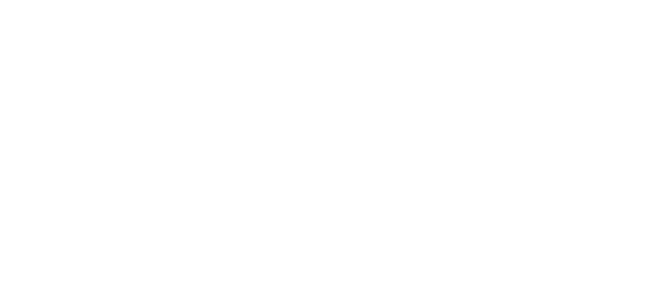
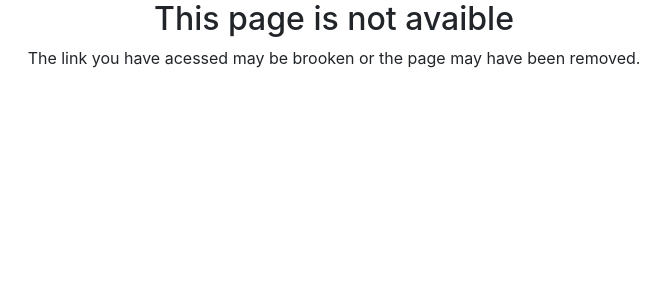
Before and after one commit to otiagoluz/onepic, an Angular app: page / in a window 1280 px wide. Shown: the top 300 px of the page, without its empty margins (306-976 px from the left). Built offline with nearby package versions, Linux system fonts and the light colour scheme.

Commit message:
Ativated Route

```diff
--- a/src/app/app.module.ts
+++ b/src/app/app.module.ts
@@ -4,6 +4,7 @@
 
 import { PhotosModule } from './photos/photos.module';
 import { AppRoutingModule } from './app-routing.module';
+import { ErrorsModule } from './errors/errors.module';
 
 
 
@@ -15,6 +16,7 @@
     BrowserModule,
     PhotosModule,
     AppRoutingModule,
+    ErrorsModule
   ],
   providers: [],
   bootstrap: [AppComponent]
--- /dev/null
+++ b/src/app/errors/not-found/not-found.component.html
@@ -0,0 +1,7 @@
+<div class="text-center">
+  <h2>This page is not avaible</h2>
+  <p>
+    The link you have acessed may be brooken or
+    the page may have been removed.
+  </p>
+</div>
--- /dev/null
+++ b/src/app/errors/not-found/not-found.component.ts
@@ -0,0 +1,15 @@
+import { Component, OnInit } from '@angular/core';
+
+@Component({
+  selector: 'app-not-found',
+  templateUrl: './not-found.component.html',
+  styleUrls: ['./not-found.component.css']
+})
+export class NotFoundComponent implements OnInit {
+
+  constructor() { }
+
+  ngOnInit(): void {
+  }
+
+}
--- a/src/app/photos/photo-list/photo-list.component.ts
+++ b/src/app/photos/photo-list/photo-list.component.ts
@@ -1,5 +1,6 @@
 import { Component, OnInit } from '@angular/core';
 import { PhotoService } from '../photo/photo.service';
+import { ActivatedRoute } from '@angular/router';
 
 @Component({
   selector: 'app-photo-list',
@@ -10,11 +11,16 @@
 
   photos: any[] = [];
 
-  constructor(private photoService: PhotoService) { }
+  constructor(
+    private photoService: PhotoService,
+    private activatedRoute: ActivatedRoute
+    ) { }
 
   ngOnInit(): void {
+
+    const userName = this.activatedRoute.snapshot.params.userName
     this.photoService
-      .listFromUser('flavio')
+      .listFromUser(userName)
       .subscribe(photos => this.photos = photos);
   }
 }
--- a/src/app/photos/photo/photo.service.ts
+++ b/src/app/photos/photo/photo.service.ts
@@ -2,7 +2,7 @@
 import { Injectable } from '@angular/core';
 import { Photo } from './photo';
 
-const API = 'http://localhost:3000/';
+const API = 'http://localhost:3000';
 
 @Injectable({ providedIn: 'root' })
 export class PhotoService {
@@ -11,7 +11,7 @@
 
   listFromUser(userName: string) {
       return this.http
-      .get<Photo[]>(API + 'flavio/photos');
+      .get<Photo[]>(API + '/' + userName + '/photos');
   }
 
 }
```
Also changed, not shown: src/app/app-routing.module.ts (+5 -2 lines), src/app/errors/errors.module.ts (added, +15 -0 lines), src/app/errors/not-found/not-found.component.css (added), 1 other file (tests, documents, lock files or other folders).
